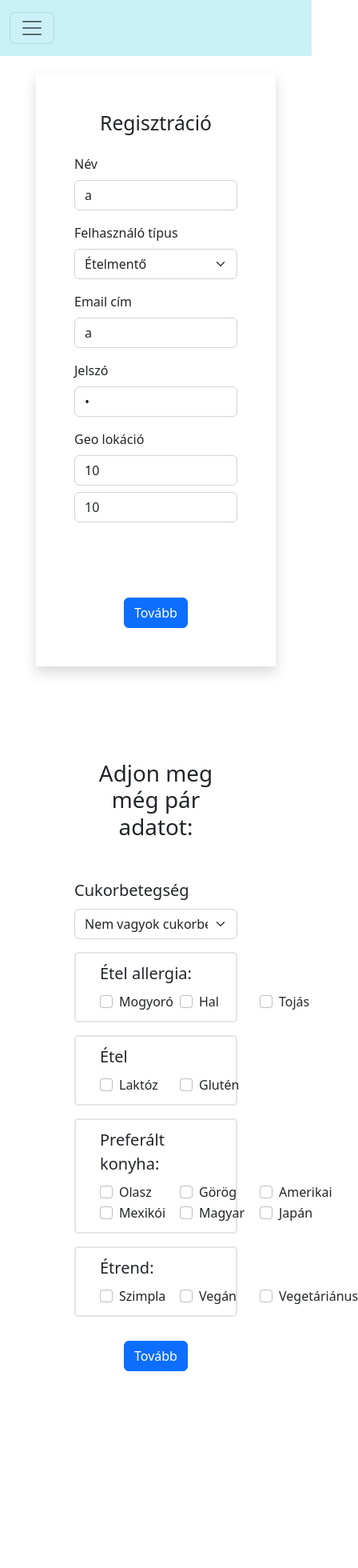
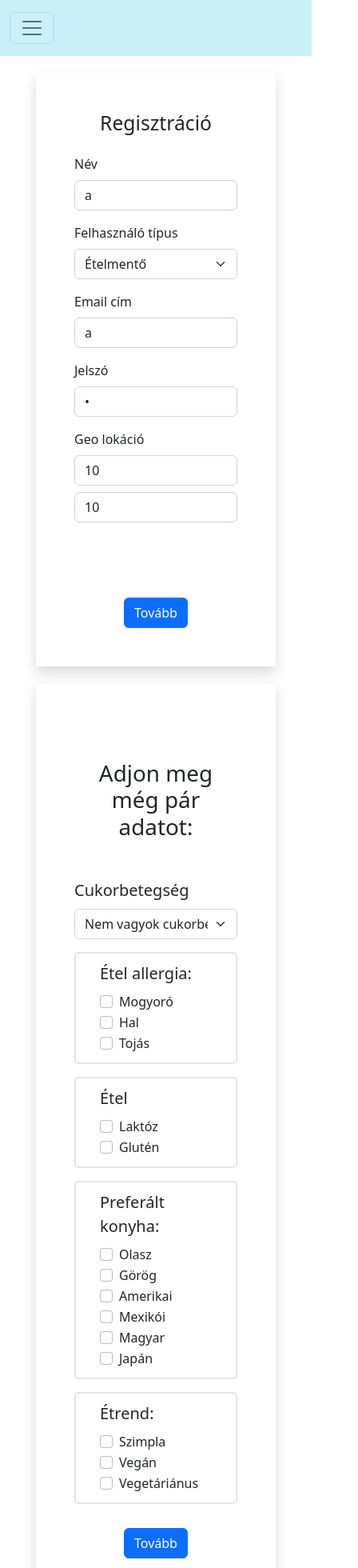
Before and after one commit to Sdavid19/prog24Forg, a Vue app in the folder frontend/: page /signup in a window 390 px wide. Shown: the top 1960 px of the page at 80% size, 448 px wide, since content can reach past the window. Before the commit the page ends 1762 px from the top, so only its background shows below. Built offline with nearby package versions, Linux system fonts and the light colour scheme.

Commit message:
design fixes

```diff
--- a/frontend/src/components/FoodAdvertiserSignupComponent.vue
+++ b/frontend/src/components/FoodAdvertiserSignupComponent.vue
@@ -67,4 +67,10 @@ legend {
   display: grid;
   place-content: center;
 }
+
+@media only screen and (max-width: 1000px) {
+  .grid {
+    grid-template-columns: 100px;
+  }
+}
 </style>
--- a/frontend/src/components/FoodSaverSignupComponent.vue
+++ b/frontend/src/components/FoodSaverSignupComponent.vue
@@ -1,5 +1,5 @@
 <template>
-  <form class="p-5">
+  <form class="p-5 shadow">
     <h1 class="my-5 text-center">Adjon meg még pár adatot:</h1>
     <div class="spec">
       <div class="mb-3">
@@ -114,10 +114,6 @@
 <script setup></script>
 
 <style lang="css" scoped>
-form {
-  min-width: 300px;
-  max-width: 800px;
-}
 .btn-container {
   margin-top: 30px;
   display: flex;
@@ -136,4 +132,9 @@ fieldset {
 legend {
   font-size: 20px;
 }
+@media only screen and (max-width: 1000px) {
+  .grid {
+    grid-template-columns: 100px;
+  }
+}
 </style>
--- a/frontend/src/views/auth/LoginView.vue
+++ b/frontend/src/views/auth/LoginView.vue
@@ -62,7 +62,7 @@ function tryLogin() {
 
 <style lang="css" scoped>
 .login-container {
-  min-height: calc(100vh - 70px);
+  min-height: calc(100vh - 100px);
   display: grid;
   place-items: center;
 }
--- a/frontend/src/views/auth/MultipleSignUpView.vue
+++ b/frontend/src/views/auth/MultipleSignUpView.vue
@@ -10,8 +10,8 @@
       accept=".csv, application/vnd.openxmlformats-officedocument.spreadsheetml.sheet, application/vnd.ms-excel"
     />
   </div>
-  <p class="color-danger" v-if="error">Hiba a fájl beolvasása közben!</p>
-  <div v-if="foodsavers.length">
+  <p class="text-danger" v-if="error">Hiba a fájl beolvasása közben!</p>
+  <div v-if="foodsavers.length && !error">
     <h2 class="my-3">Előnézet:</h2>
     <table class="table main">
       <thead>
@@ -51,7 +51,7 @@
       >
         Jelmagyarázat
       </button>
-      <button class="btn btn-danger ms-4" @click="resetFile()">Törlés</button>
+      <button class="btn btn-danger ms-4" @click="resetFileValue()">Törlés</button>
     </div>
   </div>
 
@@ -136,13 +136,14 @@ function readFile(e) {
     const csvContent = reader.result;
     formatCsv(csvContent);
   };
+  reset();
 }
 
 //Csv fájl mentése JSON formátumba
 function formatCsv(content) {
   let rows = content.split(/\r?\n/);
-  rows.shift();
-  rows.shift();
+
+  rows.splice(0, 2);
 
   rows.forEach((foodSaver) => {
     if (foodSaver) {
@@ -185,13 +186,18 @@ function format(array) {
   return array;
 }
 
-function resetFile() {
+function resetFileValue() {
+  document.getElementById("formFile").value = "";
+  reset();
+}
+
+function reset() {
   foodsavers.value = [];
-  document.getElementById("formFile").value = "";
+  error.value = false;
 }
 
 function trySendData() {
-  if (foodsavers.vaule != 0) {
+  if (foodsavers.value != 0) {
     console.log(foodsavers);
   } else {
     alert("Hiba! Az adatokat nem sikerült beolvasni és elküldeni!");
--- a/frontend/src/views/auth/SignupView.vue
+++ b/frontend/src/views/auth/SignupView.vue
@@ -114,12 +114,12 @@ function trySignUp() {
   min-height: calc(100vh - 100px);
   display: grid;
   place-items: center;
-  margin: 20px;
+  margin: 20px 0;
 }
 form {
   min-width: 300px;
-  width: 40%;
-  max-width: 800px;
+  width: 50%;
+  max-width: 1000px;
 }
 .btn-container {
   margin-top: 30px;
```
